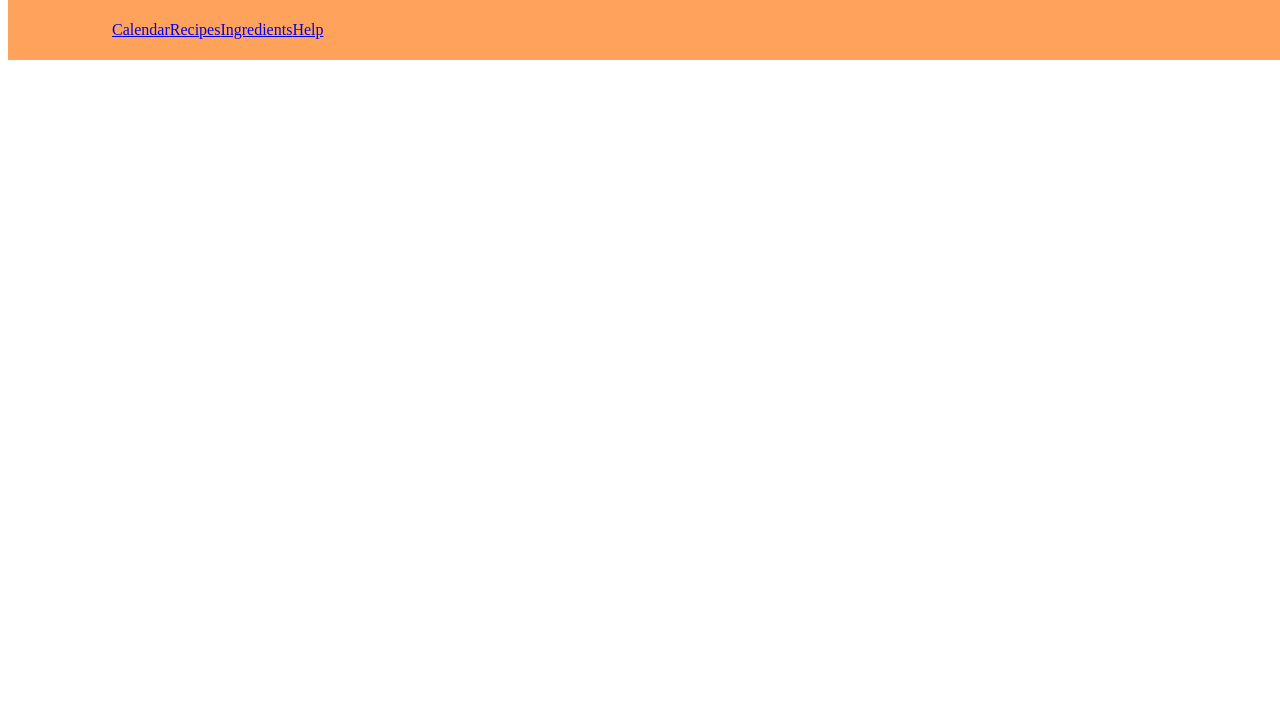
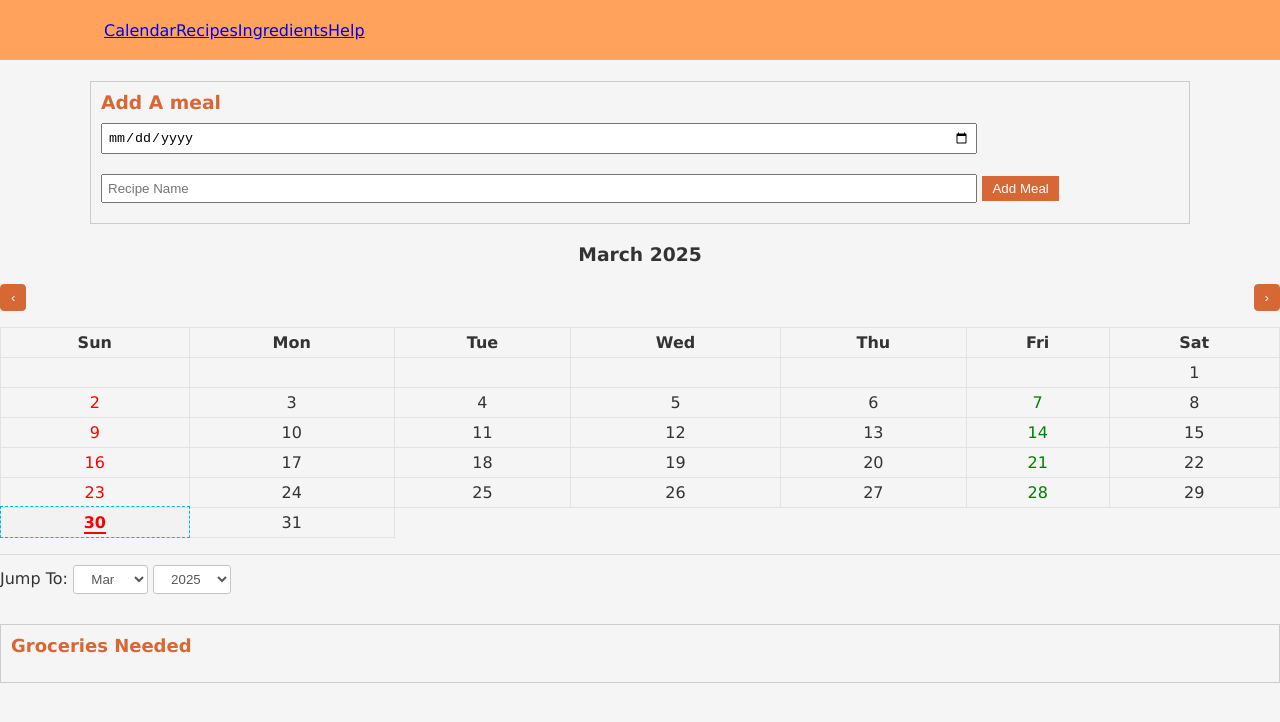
Before and after one commit to JacklynCG/PrepTastic, a plain HTML site: page calendar.html in a window 1280 px wide. Drawn offline with Linux system fonts and the light colour scheme.

Commit message:
"calendar"

```diff
--- a/calendar.html
+++ b/calendar.html
@@ -1,19 +1,21 @@
 <!DOCTYPE html>
 <html lang="en">
+
 <head>
 	<meta charset="UTF-8">
 	<meta name="viewport" content="width=device-width, initial-scale=1.0">
 
-    <link rel="stylesheet" href="css/global.css">
-    <link rel="stylesheet" href="css/calendar.css">
-    <title>Calendar</title>
+	<link rel="stylesheet" href="./css/calendar.css">
+    <link rel="stylesheet" href="./css/global.css">
+	<title>Dynamic Calendar</title>
 </head>
-<body>
+
 <header>
-        <div class="logo">
-            <h1>"Logo Here"</h1>
+    <div>
+        <h1>Meals at a Glance</h1>
     </div>
 
+    <header>
     <div class = "navbar">
         <ul>
             <li><a href="./calendar.html">Calendar</a></li>
@@ -24,5 +26,82 @@
     </div>
     </header>
 
+<body>
+	<!-- Main wrapper for the calendar application -->
+	<div class="wrapper">
+        <div id="event-section">
+            <h3>Add A meal</h3>
+            <input type="date" id="eventDate">
+            <input type="text"
+                id="eventTitle"
+                placeholder="Recipe Name">
+            <!--<input type="text"  ->RECIPE SELCTION?
+                id="eventTitle"
+                placeholder="Recipe">-->
+            <button id="addEvent" onclick="addEvent()">
+                Add Meal
+            </button>
+        </div>
+    </div>
+
+			<div class="calendar-container">
+				<h3 id="monthAndYear"></h3>
+				<div class="button-container-calendar">
+					<button id="previous"
+							onclick="previous()">
+						‹
+					</button>
+					<button id="next"
+							onclick="next()">
+						›
+					</button>
+				</div>
+				<table class="table-calendar"
+					id="calendar"
+					data-lang="en">
+					<thead id="thead-month"></thead>
+					<!-- Table body for displaying the calendar -->
+					<tbody id="calendar-body"></tbody>
+				</table>
+				<div class="footer-container-calendar">
+					<label for="month">Jump To: </label>
+					<!-- Dropdowns to select a specific month and year -->
+					<select id="month" onchange="jump()">
+						<option value=0>Jan</option>
+						<option value=1>Feb</option>
+						<option value=2>Mar</option>
+						<option value=3>Apr</option>
+						<option value=4>May</option>
+						<option value=5>Jun</option>
+						<option value=6>Jul</option>
+						<option value=7>Aug</option>
+						<option value=8>Sep</option>
+						<option value=9>Oct</option>
+						<option value=10>Nov</option>
+						<option value=11>Dec</option>
+					</select>
+					<!-- Dropdown to select a specific year -->
+					<select id="year" onchange="jump()"></select>
+				</div>
+			</div>
+		</div>
+
+        <div id="reminder-section">
+            <h3>Groceries Needed</h3>
+            <!-- List to display reminders -->
+            <ul id="reminderList">
+                <li data-event-id="1">
+                    <strong>Event Title</strong>
+                    - Event Description on Event Date
+                    <button class="delete-event"
+                        onclick="deleteEvent(1)">
+                        Delete
+                    </button>
+                </li>
+            </ul>
+        </div>
+	<!-- Include the JavaScript file for the calendar functionality -->
+	<script src="./calendar.js"></script>
+
 </body>
 </html>
--- /dev/null
+++ b/calendar.js
@@ -0,0 +1,266 @@
+// script.js
+
+// Define an array to store events
+let events = [];
+
+// letiables to store event input fields and reminder list
+let eventDateInput =
+	document.getElementById("eventDate");
+let eventTitleInput =
+	document.getElementById("eventTitle");
+let eventDescriptionInput =
+	document.getElementById("eventDescription");
+let reminderList =
+	document.getElementById("reminderList");
+
+// Counter to generate unique event IDs
+let eventIdCounter = 1;
+
+// Function to add events
+function addEvent() {
+	let date = eventDateInput.value;
+	let title = eventTitleInput.value;
+	let description = eventDescriptionInput.value;
+
+	if (date && title) {
+		// Create a unique event ID
+		let eventId = eventIdCounter++;
+
+		events.push(
+			{
+				id: eventId, date: date,
+				title: title,
+				description: description
+			}
+		);
+		showCalendar(currentMonth, currentYear);
+		eventDateInput.value = "";
+		eventTitleInput.value = "";
+		eventDescriptionInput.value = "";
+		displayReminders();
+	}
+}
+
+// Function to delete an event by ID
+function deleteEvent(eventId) {
+	// Find the index of the event with the given ID
+	let eventIndex =
+		events.findIndex((event) =>
+			event.id === eventId);
+
+	if (eventIndex !== -1) {
+		// Remove the event from the events array
+		events.splice(eventIndex, 1);
+		showCalendar(currentMonth, currentYear);
+		displayReminders();
+	}
+}
+
+// Function to display reminders
+function displayReminders() {
+	reminderList.innerHTML = "";
+	for (let i = 0; i < events.length; i++) {
+		let event = events[i];
+		let eventDate = new Date(event.date);
+		if (eventDate.getMonth() ===
+			currentMonth &&
+			eventDate.getFullYear() ===
+			currentYear) {
+			let listItem = document.createElement("li");
+			listItem.innerHTML =
+				`<strong>${event.title}</strong> -
+			${event.description} on
+			${eventDate.toLocaleDateString()}`;
+
+			// Add a delete button for each reminder item
+			let deleteButton =
+				document.createElement("button");
+			deleteButton.className = "delete-event";
+			deleteButton.textContent = "Delete";
+			deleteButton.onclick = function () {
+				deleteEvent(event.id);
+			};
+
+			listItem.appendChild(deleteButton);
+			reminderList.appendChild(listItem);
+		}
+	}
+}
+
+// Function to generate a range of
+// years for the year select input
+function generate_year_range(start, end) {
+	let years = "";
+	for (let year = start; year <= end; year++) {
+		years += "<option value='" +
+			year + "'>" + year + "</option>";
+	}
+	return years;
+}
+
+// Initialize date-related letiables
+today = new Date();
+currentMonth = today.getMonth();
+currentYear = today.getFullYear();
+selectYear = document.getElementById("year");
+selectMonth = document.getElementById("month");
+
+createYear = generate_year_range(1970, 2050);
+
+document.getElementById("year").innerHTML = createYear;
+
+let calendar = document.getElementById("calendar");
+
+let months = [
+	"January",
+	"February",
+	"March",
+	"April",
+	"May",
+	"June",
+	"July",
+	"August",
+	"September",
+	"October",
+	"November",
+	"December"
+];
+let days = [
+	"Sun", "Mon", "Tue", "Wed",
+	"Thu", "Fri", "Sat"];
+
+$dataHead = "<tr>";
+for (dhead in days) {
+	$dataHead += "<th data-days='" +
+		days[dhead] + "'>" +
+		days[dhead] + "</th>";
+}
+$dataHead += "</tr>";
+
+document.getElementById("thead-month").innerHTML = $dataHead;
+
+monthAndYear =
+	document.getElementById("monthAndYear");
+showCalendar(currentMonth, currentYear);
+
+// Function to navigate to the next month
+function next() {
+	currentYear = currentMonth === 11 ?
+		currentYear + 1 : currentYear;
+	currentMonth = (currentMonth + 1) % 12;
+	showCalendar(currentMonth, currentYear);
+}
+
+// Function to navigate to the previous month
+function previous() {
+	currentYear = currentMonth === 0 ?
+		currentYear - 1 : currentYear;
+	currentMonth = currentMonth === 0 ?
+		11 : currentMonth - 1;
+	showCalendar(currentMonth, currentYear);
+}
+
+// Function to jump to a specific month and year
+function jump() {
+	currentYear = parseInt(selectYear.value);
+	currentMonth = parseInt(selectMonth.value);
+	showCalendar(currentMonth, currentYear);
+}
+
+// Function to display the calendar
+function showCalendar(month, year) {
+	let firstDay = new Date(year, month, 1).getDay();
+	tbl = document.getElementById("calendar-body");
+	tbl.innerHTML = "";
+	monthAndYear.innerHTML = months[month] + " " + year;
+	selectYear.value = year;
+	selectMonth.value = month;
+
+	let date = 1;
+	for (let i = 0; i < 6; i++) {
+		let row = document.createElement("tr");
+		for (let j = 0; j < 7; j++) {
+			if (i === 0 && j < firstDay) {
+				cell = document.createElement("td");
+				cellText = document.createTextNode("");
+				cell.appendChild(cellText);
+				row.appendChild(cell);
+			} else if (date > daysInMonth(month, year)) {
+				break;
+			} else {
+				cell = document.createElement("td");
+				cell.setAttribute("data-date", date);
+				cell.setAttribute("data-month", month + 1);
+				cell.setAttribute("data-year", year);
+				cell.setAttribute("data-month_name", months[month]);
+				cell.className = "date-picker";
+				cell.innerHTML = "<span>" + date + "</span";
+
+				if (
+					date === today.getDate() &&
+					year === today.getFullYear() &&
+					month === today.getMonth()
+				) {
+					cell.className = "date-picker selected";
+				}
+
+				// Check if there are events on this date
+				if (hasEventOnDate(date, month, year)) {
+					cell.classList.add("event-marker");
+					cell.appendChild(
+						createEventTooltip(date, month, year)
+				);
+				}
+
+				row.appendChild(cell);
+				date++;
+			}
+		}
+		tbl.appendChild(row);
+	}
+
+	displayReminders();
+}
+
+// Function to create an event tooltip
+function createEventTooltip(date, month, year) {
+	let tooltip = document.createElement("div");
+	tooltip.className = "event-tooltip";
+	let eventsOnDate = getEventsOnDate(date, month, year);
+	for (let i = 0; i < eventsOnDate.length; i++) {
+		let event = eventsOnDate[i];
+		let eventDate = new Date(event.date);
+		let eventText = `<strong>${event.title}</strong> -
+			${event.description} on
+			${eventDate.toLocaleDateString()}`;
+		let eventElement = document.createElement("p");
+		eventElement.innerHTML = eventText;
+		tooltip.appendChild(eventElement);
+	}
+	return tooltip;
+}
+
+// Function to get events on a specific date
+function getEventsOnDate(date, month, year) {
+	return events.filter(function (event) {
+		let eventDate = new Date(event.date);
+		return (
+			eventDate.getDate() === date &&
+			eventDate.getMonth() === month &&
+			eventDate.getFullYear() === year
+		);
+	});
+}
+
+// Function to check if there are events on a specific date
+function hasEventOnDate(date, month, year) {
+	return getEventsOnDate(date, month, year).length > 0;
+}
+
+// Function to get the number of days in a month
+function daysInMonth(iMonth, iYear) {
+	return 32 - new Date(iYear, iMonth, 32).getDate();
+}
+
+// Call the showCalendar function initially to display the calendar
+showCalendar(currentMonth, currentYear);
--- a/css/calendar.css
+++ b/css/calendar.css
@@ -0,0 +1,223 @@
+/*
+Color codes:
+    #F2D8B3 - Peachy Beige
+    #FBD266 - Yellow
+    #8FB0A9 - Light Teal
+    #D76735 - Burnt Orange
+*/
+
+
+.wrapper {
+	max-width: 1100px;
+	margin: 15px auto;
+}
+
+/* Calendar container */
+.container-calendar {
+	background: #ffffff;
+	padding: 15px;
+	max-width: 900px;
+	margin: auto;
+	box-shadow: 0 4px 8px 0 rgba(0, 0, 0, 0.2);
+	display: flex;
+	justify-content: space-between;
+
+}
+
+/* Event section styling */
+#event-section {
+	padding: 10px;
+	background: #f5f5f5;
+	margin: 20px 0;
+	border: 1px solid #ccc;
+}
+
+.container-calendar #left h1 {
+	color: #8FB0A9;
+	text-align: center;
+	background-color: #f2f2f2;
+	margin: 0;
+	padding: 10px 0;
+}
+
+#event-section h3 {
+	color:#D76735;
+	margin: 0;
+}
+
+#event-section input[type="date"],
+#event-section input[type="text"] {
+	margin: 10px 0;
+	padding: 5px;
+	width: 80%;
+}
+
+#event-section button {
+	background:#D76735;
+	color: white;
+	border: none;
+	padding: 5px 10px;
+	cursor: pointer;
+}
+
+.event-marker {
+	position: relative;
+}
+
+.event-marker::after {
+	content: '';
+	display: block;
+	width: 6px;
+	height: 6px;
+	background-color: #D76735;
+	border-radius: 50%;
+	position: absolute;
+	bottom: 0;
+	left: 0;
+}
+
+/* event tooltip styling */
+.event-tooltip {
+	position: absolute;
+	background-color: rgba(234, 232, 232, 0.763);
+	color: black;
+	padding: 10px;
+	border-radius: 4px;
+	bottom: 20px;
+	left: 50%;
+	transform: translateX(-50%);
+	display: none;
+	transition: all 0.3s;
+	box-shadow: 0 2px 4px rgba(0, 0, 0, 0.2);
+	z-index: 1;
+}
+
+.event-marker:hover .event-tooltip {
+	display: block;
+}
+
+/* Reminder section styling */
+#reminder-section {
+	padding: 10px;
+	background: #f5f5f5;
+	margin: 20px 0;
+	border: 1px solid #ccc;
+}
+
+#reminder-section h3 {
+	color: #D76735;
+	font-size: 18px;
+	margin: 0;
+}
+
+#reminderList {
+	list-style: none;
+	padding: 0;
+}
+
+#reminderList li {
+	margin: 5px 0;
+	font-size: 16px;
+}
+
+/* Style for the delete buttons */
+.delete-event {
+	background: rgb(237, 19, 19);
+	color: white;
+	border: none;
+	padding: 5px 10px;
+	cursor: pointer;
+	margin-left: 10px;
+	align-items: right;
+}
+
+/* Buttons in the calendar */
+.button-container-calendar button {
+	cursor: pointer;
+	background: #D76735;
+	color: #fff;
+	border: 1px solid #D76735;
+	border-radius: 4px;
+	padding: 5px 10px;
+}
+
+/* Calendar table */
+.table-calendar {
+	border-collapse: collapse;
+	width: 100%;
+}
+
+.table-calendar td,
+.table-calendar th {
+	padding: 5px;
+	border: 1px solid #e2e2e2;
+	text-align: center;
+	vertical-align: top;
+}
+
+/* Date picker */
+.date-picker.selected {
+	background-color: #f2f2f2;
+	font-weight: bold;
+	outline: 1px dashed #00BCD4;
+}
+
+.date-picker.selected span {
+	border-bottom: 2px solid currentColor;
+}
+
+/* Day-specific styling */
+.date-picker:nth-child(1) {
+	color: red;
+	/* Sunday */
+}
+
+.date-picker:nth-child(6) {
+	color: green;
+	/* Friday */
+}
+
+/* Hover effect for date cells */
+.date-picker:hover {
+	background-color: #F2D8B3;
+	color: white;
+	cursor: pointer;
+}
+
+/* Header for month and year */
+#monthAndYear {
+	text-align: center;
+	margin-top: 0;
+}
+
+/* Navigation buttons */
+.button-container-calendar {
+	position: relative;
+	margin-bottom: 1em;
+	overflow: hidden;
+	clear: both;
+}
+
+#previous {
+	float: left;
+}
+
+#next {
+	float: right;
+}
+
+/* Footer styling */
+.footer-container-calendar {
+	margin-top: 1em;
+	border-top: 1px solid #dadada;
+	padding: 10px 0;
+}
+
+.footer-container-calendar select {
+	cursor: pointer;
+	background: #ffffff;
+	color: #585858;
+	border: 1px solid #bfc5c5;
+	border-radius: 3px;
+	padding: 5px 1em;
+}
--- a/css/global.css
+++ b/css/global.css
@@ -1,3 +1,10 @@
+/*
+Color codes:
+    #F2D8B3 - Peachy Beige
+    #FBD266 - Yellow
+    #8FB0A9 - Light Teal
+    #D76735 - Burnt Orange
+*/
 .navbar {
     position: fixed;
     top: 0;
@@ -24,3 +31,12 @@
 .navbar ul a:hover {
     color: black;
 }
+
+body
+{
+    margin: auto;
+    font-family:'Lucida Sans', 'Lucida Sans Regular', 'Lucida Grande', 'Lucida Sans Unicode', Geneva, Verdana, sans-serif;
+    background-color: #f5f5f5;
+    color: #333;
+    /*background-image: src "./images/paiselyBackground.jpg";*/
+}
```
Also changed, not shown: images/paisleyBackground.jpg (added). Lines whose indentation alone changed are shown as unchanged.
